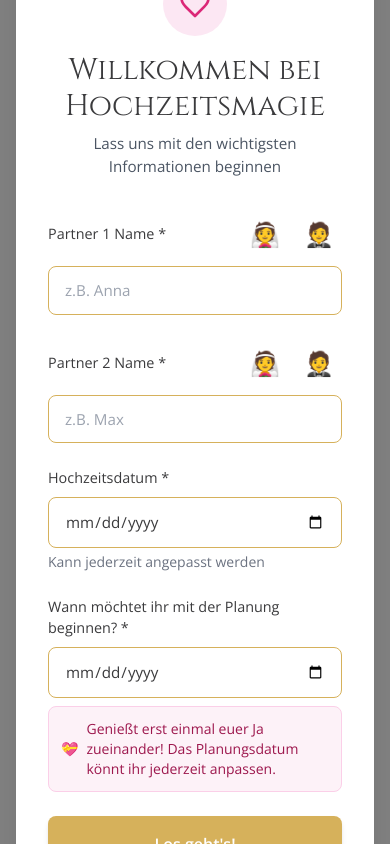
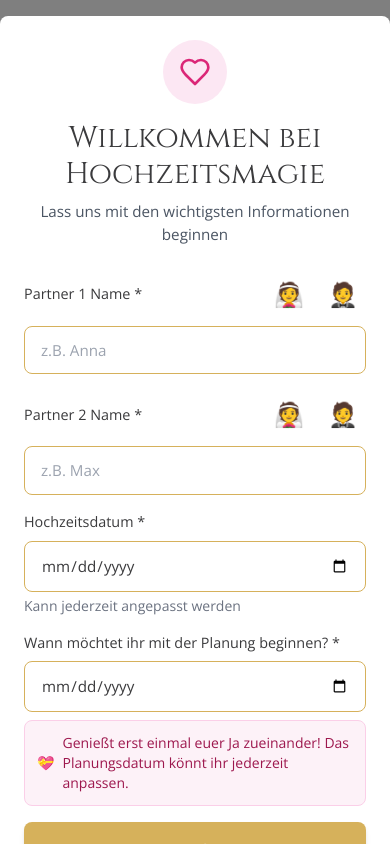
Before and after one commit to danielasommerhochzeitsplanung-droid/Hochzeitsmagie, a React (Vite) app: page / in a window 390 px wide. Built offline with nearby package versions, Linux system fonts and the light colour scheme; no server answers.

Commit message:
Updated FirstSetupDialog.tsx

```diff
--- a/src/components/FirstSetupDialog.tsx
+++ b/src/components/FirstSetupDialog.tsx
@@ -42,9 +42,9 @@ export default function FirstSetupDialog({ isOpen, onComplete }: FirstSetupDialo
   };
 
   return (
-    <div className="fixed inset-0 bg-black bg-opacity-50 flex items-center justify-center z-50 p-4">
-      <div className="bg-white rounded-lg shadow-xl w-full max-w-lg p-8">
-        <div className="text-center mb-8">
+    <div className="fixed inset-0 bg-black bg-opacity-50 flex items-start justify-center z-50 overflow-y-auto py-4 sm:py-8">
+      <div className="bg-white rounded-lg shadow-xl w-full max-w-lg p-6 sm:p-8 my-auto">
+        <div className="text-center mb-6">
           <div className="inline-flex items-center justify-center w-16 h-16 bg-pink-100 rounded-full mb-4">
             <Heart className="w-8 h-8 text-pink-600" />
           </div>
@@ -62,7 +62,7 @@ export default function FirstSetupDialog({ isOpen, onComplete }: FirstSetupDialo
           </p>
         </div>
 
-        <form onSubmit={handleSubmit} className="space-y-6">
+        <form onSubmit={handleSubmit} className="space-y-4 sm:space-y-6">
           <div>
             <div className="flex items-center justify-between mb-2">
               <label
```
